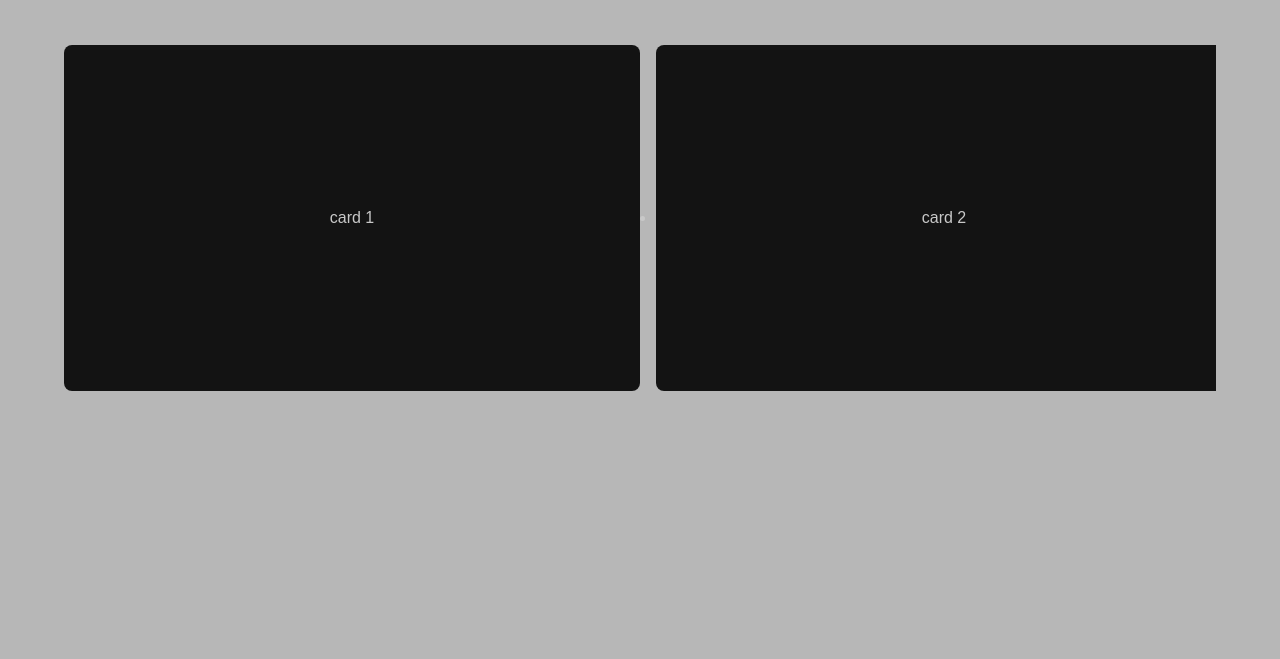
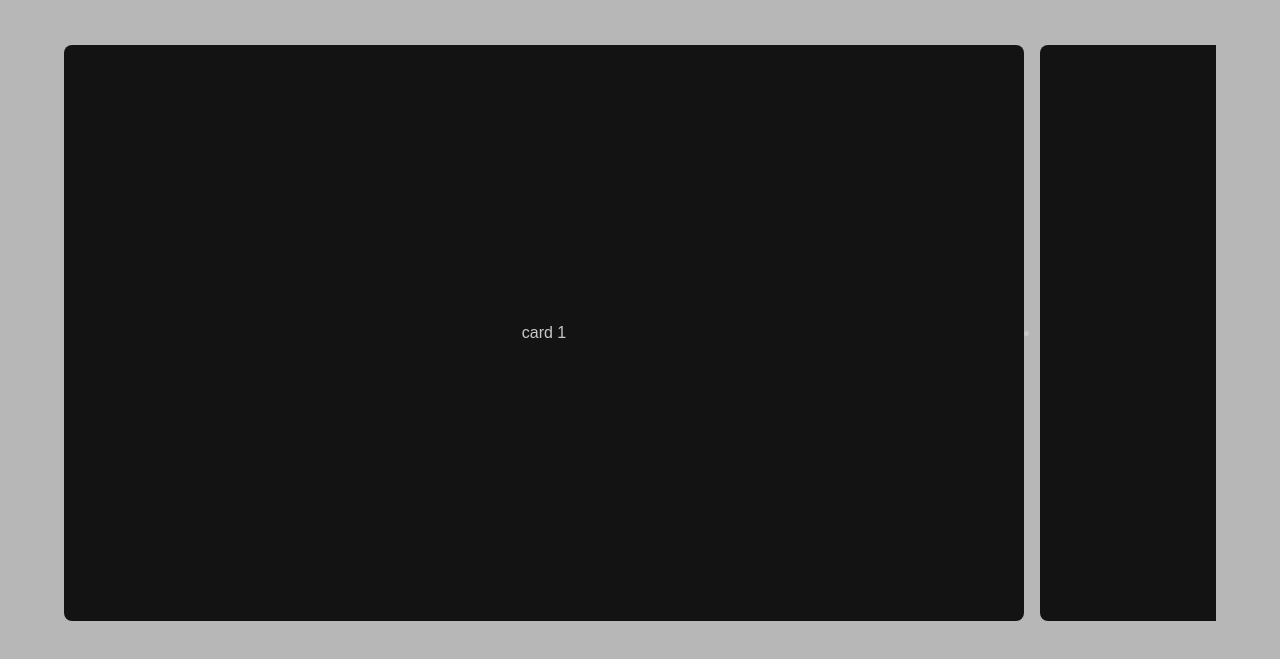
Before and after one commit to boydgreg/web, a plain HTML site: page index.html in a window 1280 px wide. Shown: the part 83-742 px from the top of the page. Drawn offline with Linux system fonts and the light colour scheme.

Commit message:
Update styles.css
Changed flex size to 60em

```diff
--- a/styles.css
+++ b/styles.css
@@ -227,7 +227,7 @@ body {
 }
 .card {
     scroll-snap-align: start;
-    flex: 0 0 50%;
+    flex: 0 0 60em;
     aspect-ratio: 5 / 3;
     background-color: var(--card-background);
     color: var(--card-font);
```
